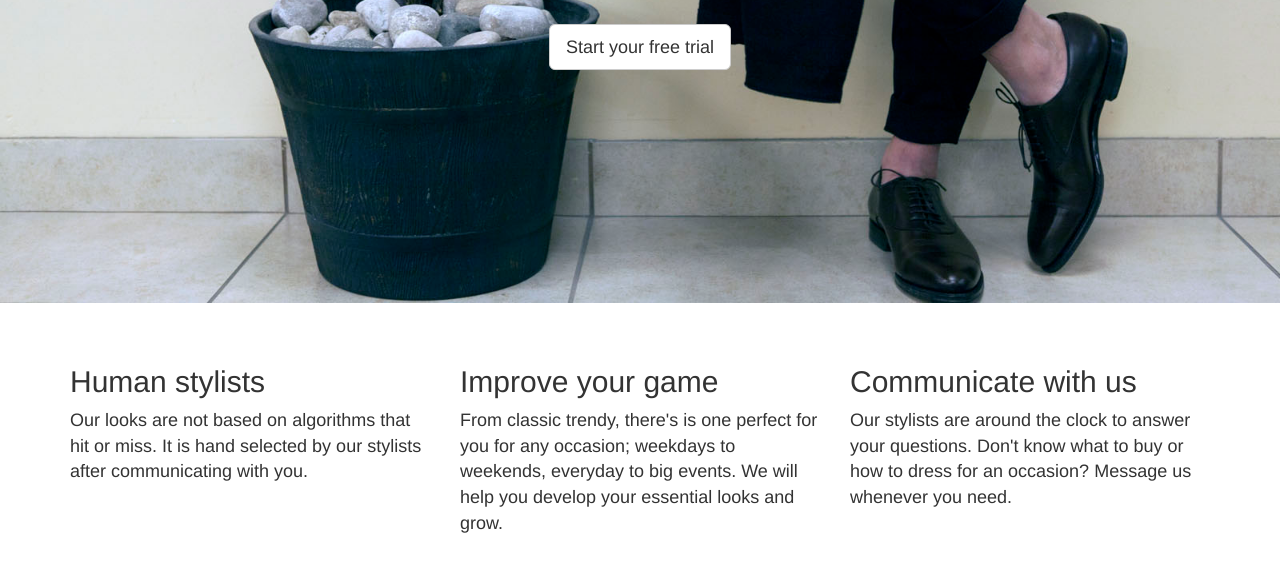
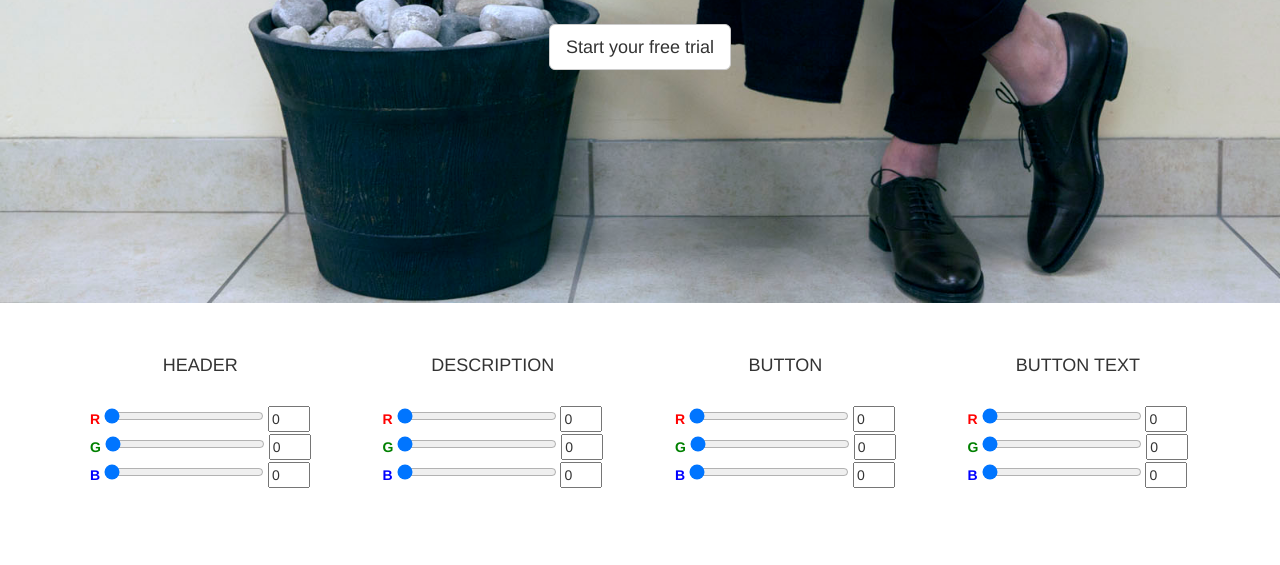
Before and after one commit to A-Au/ClubManner-frontend, a plain HTML site: page mock/mock.html in a window 1280 px wide. Shown: the part 387-952 px from the top of the page. Drawn offline with nearby package versions, Linux system fonts and the light colour scheme.

Commit message:
added temporary colour adjusters

```diff
--- a/mock/mock.html
+++ b/mock/mock.html
@@ -93,13 +93,152 @@
 		<div class="container">
 	            <div class="row">
 	            	<div class="col-md-12 text-center">
-		            	<h1>Looks selected just for you.</h1>
-		            	<p>With so many options, but so little guidance, shopping for clothes can be frustrating. We help you find the style that is precisly right for you.</p>
-		            	<a class="btn btn-lg btn-default">Start your free trial</a>
+		            	<h1 id="h-temp">Looks selected just for you.</h1>
+		            	<p id="p-temp">With so many options, but so little guidance, shopping for clothes can be frustrating. We help you find the style that is precisly right for you.</p>
+		            	<a id="button-temp" class="btn btn-lg btn-default">Start your free trial</a>
 	            	</div>
 	            </div>
 	        </div>
 	</header>
+
+
+
+<!-- REMOVE -->
+		<!-- REMOVE -->
+				<!-- REMOVE -->
+						<!-- REMOVE -->
+								<!-- REMOVE -->
+										<!-- REMOVE -->
+												<!-- REMOVE -->
+	<style>
+		.inputs{
+			width:160px;
+			display:flex;
+			display:inline-block;
+		}
+		.value{
+			display:flex;
+			display:inline-block;
+		}
+		input[type=text]{
+			width:3em;
+			margin:0;
+		}
+	</style>
+	<script>
+	function c(rgb,idself,id){
+		r = document.getElementById("r"+idself).value
+		g = document.getElementById("g"+idself).value
+		b = document.getElementById("b"+idself).value
+
+		document.getElementById("d"+rgb+idself).value = document.getElementById(rgb+idself).value;
+
+		if (idself == "3"){
+			document.getElementById(id).style.background = `rgb(${r},${g},${b})`;
+			document.getElementById(id).style.border = `rgb(${r},${g},${b})`;
+		}
+		else{
+			document.getElementById(id).style.color = `rgb(${r},${g},${b})`;
+		}
+	}
+	</script>
+	<div class="container">
+		<div class="row">
+			<div class="col-md-3">
+				<div style="display:inline-block; margin:50px 20px;">
+
+				<p style="text-align:center;">HEADER</p>
+					<div>
+						<label style="color:red;">R</label>
+						<div class="inputs"><input id="r1" type="range" name="r" min="0" max="255" value="0" oninput="c('r','1','h-temp')" /></div>
+						<div class="value"><input id="dr1" type="text" name="dr" value="0" readonly /></div>
+					</div>
+					<div>
+						<label style="color:green;">G</label>
+						<div class="inputs"><input id="g1" type="range" name="g" min="0" max="255" value="0" oninput="c('g','1','h-temp')" /></div>
+						<div class="value"><input id="dg1" type="text" name="dg" value="0" readonly /></div>
+					</div>
+					<div>
+						<label style="color:blue;">B</label>
+						<div class="inputs"><input id="b1" type="range" name="b" min="0" max="255" value="0" oninput="c('b','1','h-temp')" /></div>
+						<div class="value"><input id="db1" type="text" name="db" value="0" readonly /></div>
+					</div>
+				</div>
+			</div>
+			<div class="col-md-3">
+				<div style="display:inline-block; margin:50px 20px;">
+
+				<p style="text-align:center;">DESCRIPTION</p>
+					<div>
+						<label style="color:red;">R</label>
+						<div class="inputs"><input id="r2" type="range" name="r" min="0" max="255" value="0" oninput="c('r','2','p-temp')" /></div>
+						<div class="value"><input id="dr2" type="text" name="dr" value="0" readonly /></div>
+					</div>
+					<div>
+						<label style="color:green;">G</label>
+						<div class="inputs"><input id="g2" type="range" name="g" min="0" max="255" value="0" oninput="c('g','2','p-temp')" /></div>
+						<div class="value"><input id="dg2" type="text" name="dg" value="0" readonly /></div>
+					</div>
+					<div>
+						<label style="color:blue;">B</label>
+						<div class="inputs"><input id="b2" type="range" name="b" min="0" max="255" value="0" oninput="c('b','2','p-temp')" /></div>
+						<div class="value"><input id="db2" type="text" name="db" value="0" readonly /></div>
+					</div>
+				</div>
+			</div>
+			<div class="col-md-3">
+				<div style="display:inline-block; margin:50px 20px;">
+
+				<p style="text-align:center;">BUTTON</p>
+					<div>
+						<label style="color:red;">R</label>
+						<div class="inputs"><input id="r3" type="range" name="r" min="0" max="255" value="0" oninput="c('r','3','button-temp')" /></div>
+						<div class="value"><input id="dr3" type="text" name="dr" value="0" readonly /></div>
+					</div>
+					<div>
+						<label style="color:green;">G</label>
+						<div class="inputs"><input id="g3" type="range" name="g" min="0" max="255" value="0" oninput="c('g','3','button-temp')" /></div>
+						<div class="value"><input id="dg3" type="text" name="dg" value="0" readonly /></div>
+					</div>
+					<div>
+						<label style="color:blue;">B</label>
+						<div class="inputs"><input id="b3" type="range" name="b" min="0" max="255" value="0" oninput="c('b','3','button-temp')" /></div>
+						<div class="value"><input id="db3" type="text" name="db" value="0" readonly /></div>
+					</div>
+				</div>
+			</div>
+			<div class="col-md-3">
+				<div style="display:inline-block; margin:50px 20px;">
+
+				<p style="text-align:center;">BUTTON TEXT</p>
+					<div>
+						<label style="color:red;">R</label>
+						<div class="inputs"><input id="r4" type="range" name="r" min="0" max="255" value="0" oninput="c('r','4','button-temp')" /></div>
+						<div class="value"><input id="dr4" type="text" name="dr" value="0" readonly /></div>
+					</div>
+					<div>
+						<label style="color:green;">G</label>
+						<div class="inputs"><input id="g4" type="range" name="g" min="0" max="255" value="0" oninput="c('g','4','button-temp')" /></div>
+						<div class="value"><input id="dg4" type="text" name="dg" value="0" readonly /></div>
+					</div>
+					<div>
+						<label style="color:blue;">B</label>
+						<div class="inputs"><input id="b4" type="range" name="b" min="0" max="255" value="0" oninput="c('b','4','button-temp')" /></div>
+						<div class="value"><input id="db4" type="text" name="db" value="0" readonly /></div>
+					</div>
+				</div>
+			</div>
+		</div>
+	</div>
+												<!-- REMOVE -->
+										<!-- REMOVE -->
+								<!-- REMOVE -->
+						<!-- REMOVE -->
+				<!-- REMOVE -->
+		<!-- REMOVE -->
+<!-- REMOVE -->
+
+
 
 	<section id="a1">
 		<div class="container">
```
